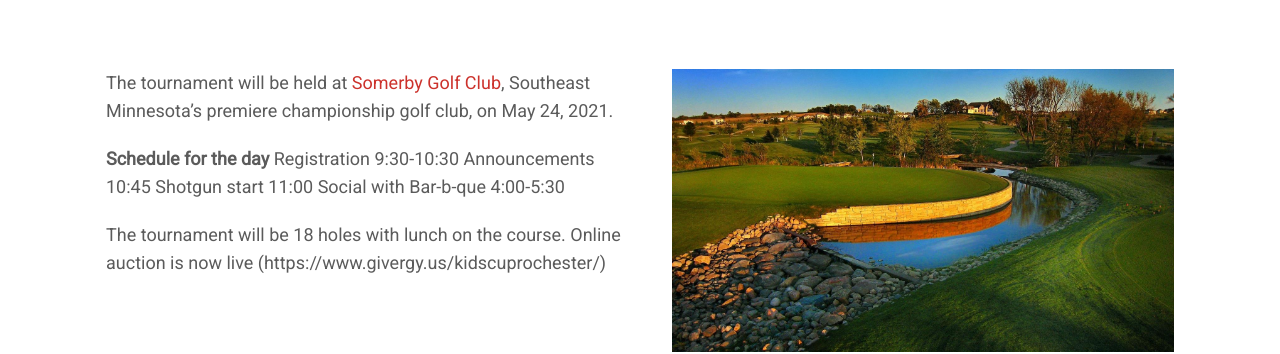
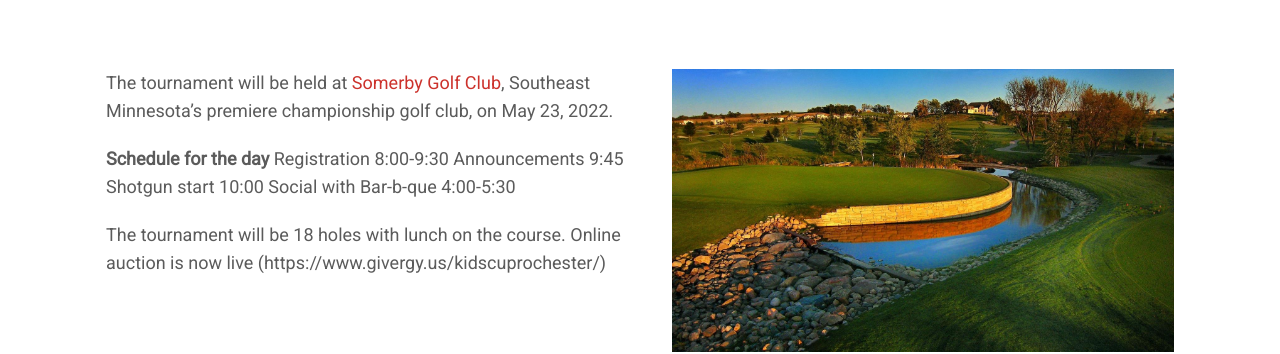
Before and after one commit to kidscuprochester/kidscuprochester.github.io, a Jekyll site: the page built from index.md, in a window 1280 px wide and 900 px high, scrolled down 2214 px. Shown: the part 188-542 px from the top of the window. Built offline with Jekyll 4.4.1, drawn with Linux system fonts in a browser that asks for light colours; nearby versions of some CDN libraries.

Commit message:
Updated Config

```diff
--- a/_config.yml
+++ b/_config.yml
@@ -64,12 +64,12 @@ who_we_are:
   image: "/uploads/Team%20High%20Five-54a5d6.jpg"
 whats_new:
   text: |+
-    The tournament will be held at [Somerby Golf Club](http://www.somerby.com), Southeast Minnesota's premiere championship golf club, on May 24, 2021.
+    The tournament will be held at [Somerby Golf Club](http://www.somerby.com), Southeast Minnesota's premiere championship golf club, on May 23, 2022.
 
     **Schedule for the day**
-    Registration 9:30-10:30
-    Announcements 10:45
-    Shotgun start 11:00
+    Registration 8:00-9:30
+    Announcements 9:45
+    Shotgun start 10:00
     Social with Bar-b-que 4:00-5:30
 
     The tournament will be 18 holes with lunch on the course.  Online auction is now live   (https://www.givergy.us/kidscuprochester/)
```
